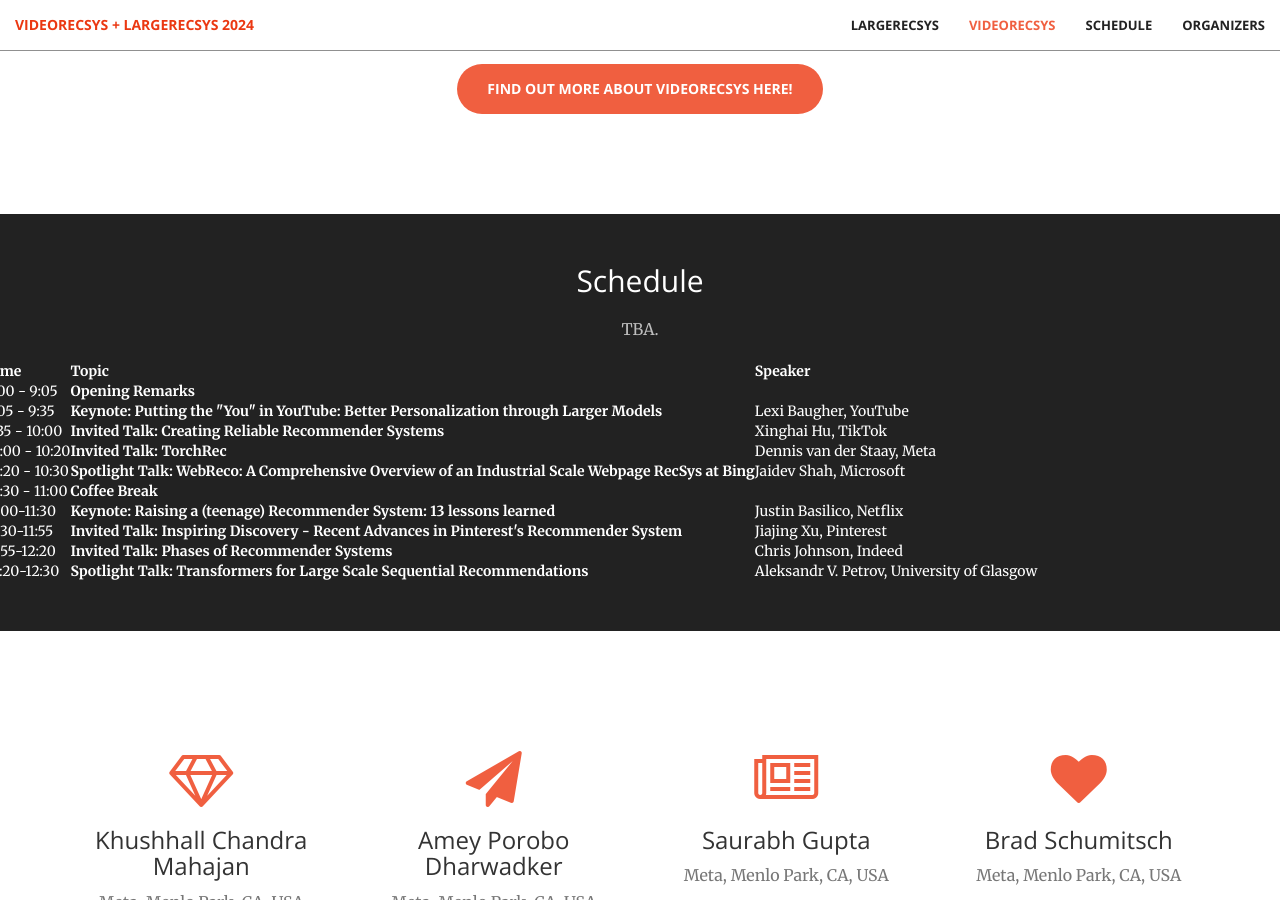
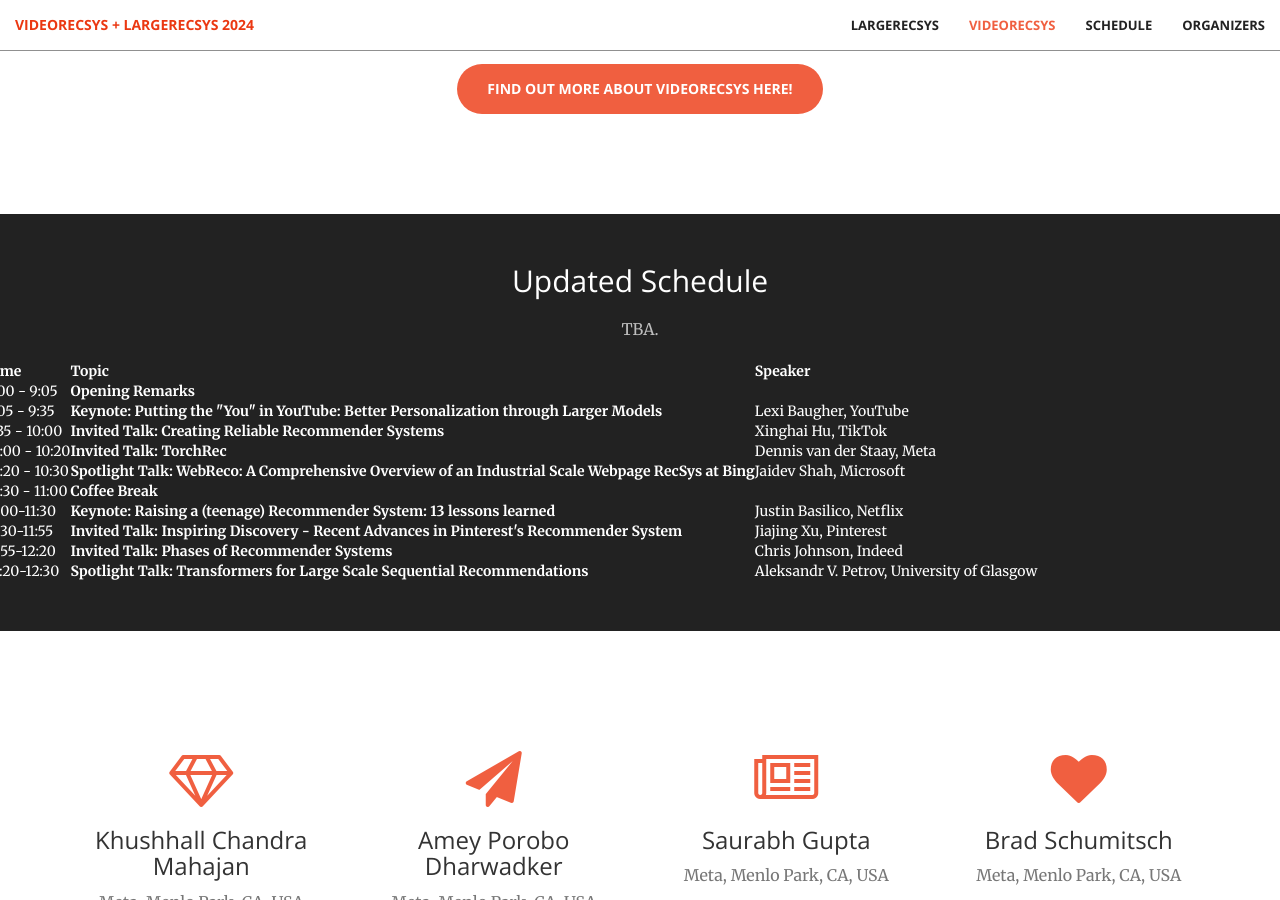
Before and after one commit to largeandvideorecsys/largeandvideorecsys.github.io, a Jekyll site: the page built from index.html, in a window 1280 px wide and 900 px high, scrolled down 1710 px. Built offline with Jekyll 4.4.1, drawn with Linux system fonts in a browser that asks for light colours.

Commit message:
Update schedule.html
Test message.

```diff
--- a/_includes/schedule.html
+++ b/_includes/schedule.html
@@ -1,7 +1,7 @@
   <aside class="bg-dark">
       <div class="container text-center">
           <div class="call-to-action">
-              <h2>Schedule</h2>
+              <h2>Updated Schedule</h2>
               <p class="text-faded">TBA.</p>
           </div>
       </div>
```
